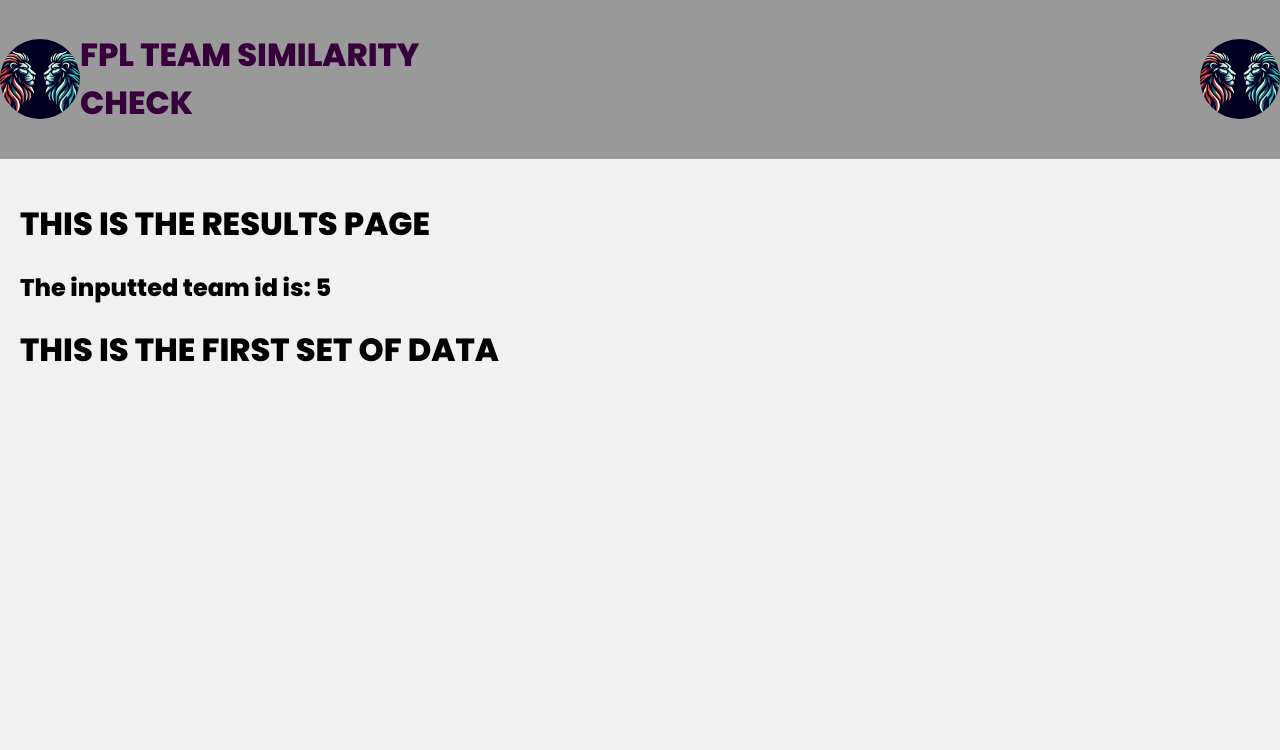
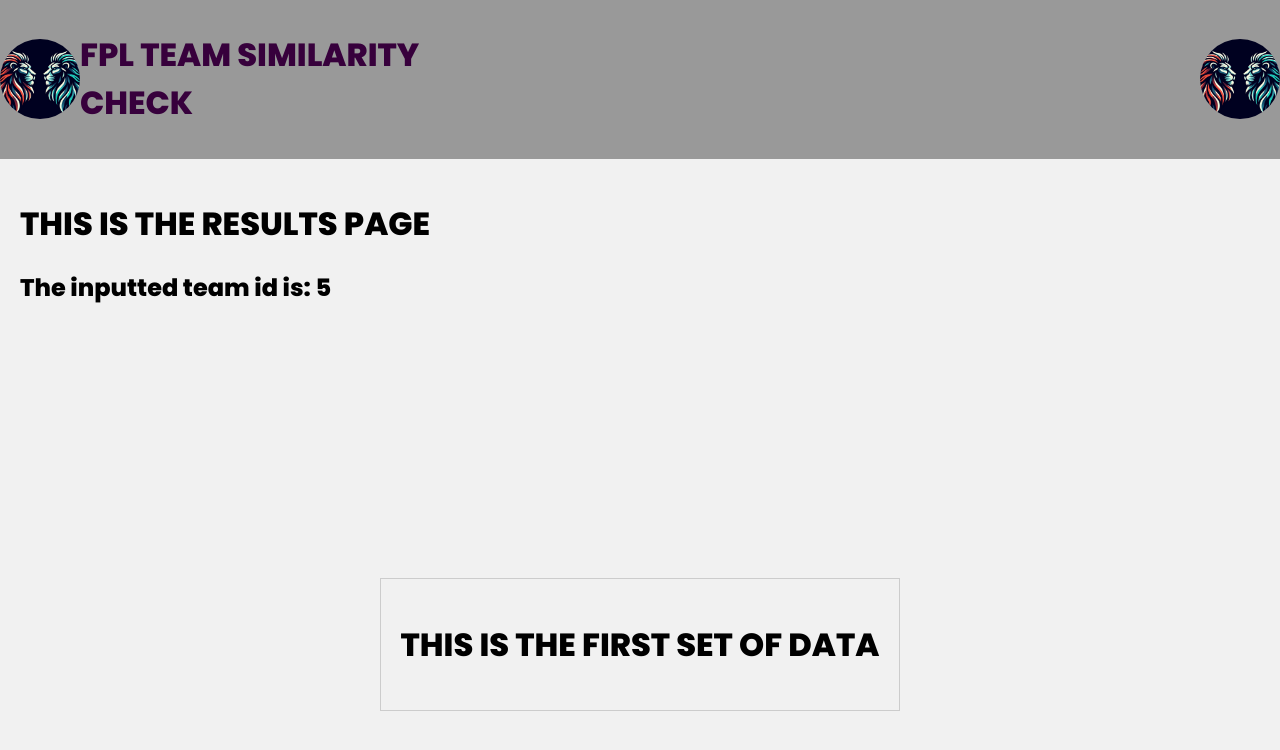
Before and after one commit to AdamL93/FPL-Similarity-Check, a React (Create React App) app in the folder frontend/: page / in a window 1280 px wide. Both pictures are taken after typing "5", "5" into the empty fields and a click on the button "Search". Shown: the top 750 px of the page. Built offline with nearby package versions, Linux system fonts and the light colour scheme; no server answers.

Commit message:
added resultpage css

```diff
--- a/frontend/src/index.js
+++ b/frontend/src/index.js
@@ -2,6 +2,7 @@ import React from 'react';
 import ReactDOM from 'react-dom/client';
 import './styles/index.css';
 import './styles/navbar.css';
+import './styles/results.css';
 import App from './App';
 import { TeamDataContextProvider } from './context/TeamDataContext'
 
--- a/frontend/src/pages/ResultsPage.js
+++ b/frontend/src/pages/ResultsPage.js
@@ -16,7 +16,8 @@ const ResultsPage = () => {
           const result = await response.json();
 
           if (response.ok) {
-            setResult(result)
+            const formattedResulted = result.map(num => num.toString()).join(' ')
+            setResult(formattedResulted)
 
             console.log('Response Ok');
           } else {
@@ -34,14 +35,15 @@ const ResultsPage = () => {
 
   return (
     <div>
-        <h1>THIS IS THE RESULTS PAGE</h1>
-        <h2>The inputted team id is: {inputValue} </h2>
-        <div>
+      <h1>THIS IS THE RESULTS PAGE</h1>
+      <h2>The inputted team id is: {inputValue} </h2>
+
+        <div className="result-container">
+          <div className="result-box">
           <h1>THIS IS THE FIRST SET OF DATA</h1>
           <pre>{result}</pre>
-        </div>
-
-
+          </div>
+      </div>
     </div>
   );
 }
--- /dev/null
+++ b/frontend/src/styles/results.css
@@ -0,0 +1,30 @@
+
+@import url('https://fonts.googleapis.com/css2?family=Poppins:wght@300;400;500;600;800&family=VT323&display=swap');
+
+/*Styling for ResultsPage */
+
+.result-container {
+    display: flex;
+    justify-content: center;
+    align-items: center;
+    height: 80vh; /* Adjust the height as needed */
+  }
+
+  .result-box {
+    border: 1px solid #ccc;
+    padding: 20px;
+    max-width: 600px; /* Adjust the width as needed */
+    display: flex;
+    justify-content: center;
+    align-items: center;
+  }
+
+  .vertical-text {
+    white-space: pre-wrap; /* Ensures proper wrapping */
+    transform: rotate(90deg); /* Rotate text 90 degrees clockwise */
+    transform-origin: left top; /* Rotate from top-left corner */
+    writing-mode: vertical-lr; /* Vertical writing mode */
+    text-orientation: mixed; /* Compatibility with different browsers */
+    width: auto; /* Adjust as needed */
+    height: 100%; /* Ensures full height */
+  }
```
Also changed, not shown: 1 other file (tests, documents, lock files or other folders).
